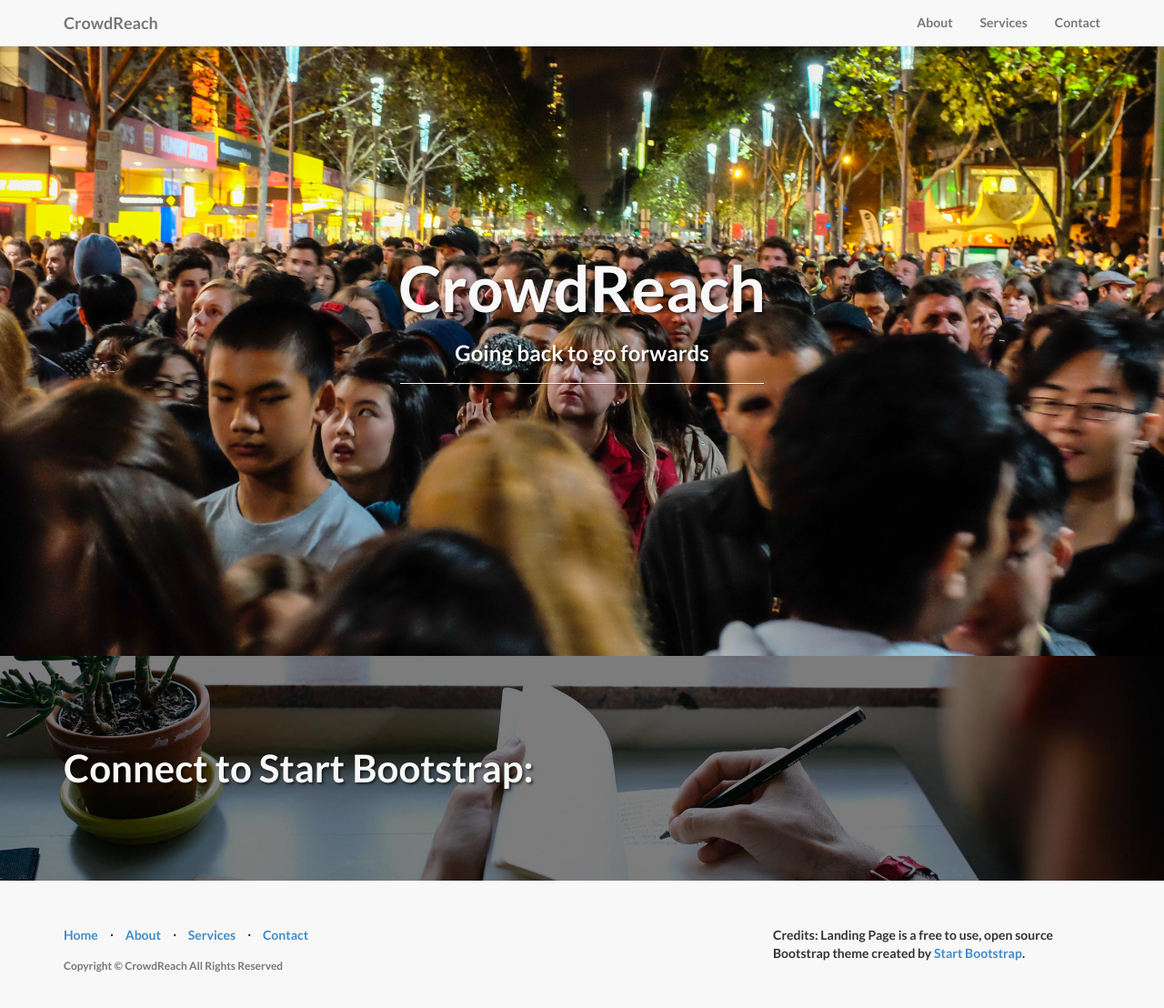
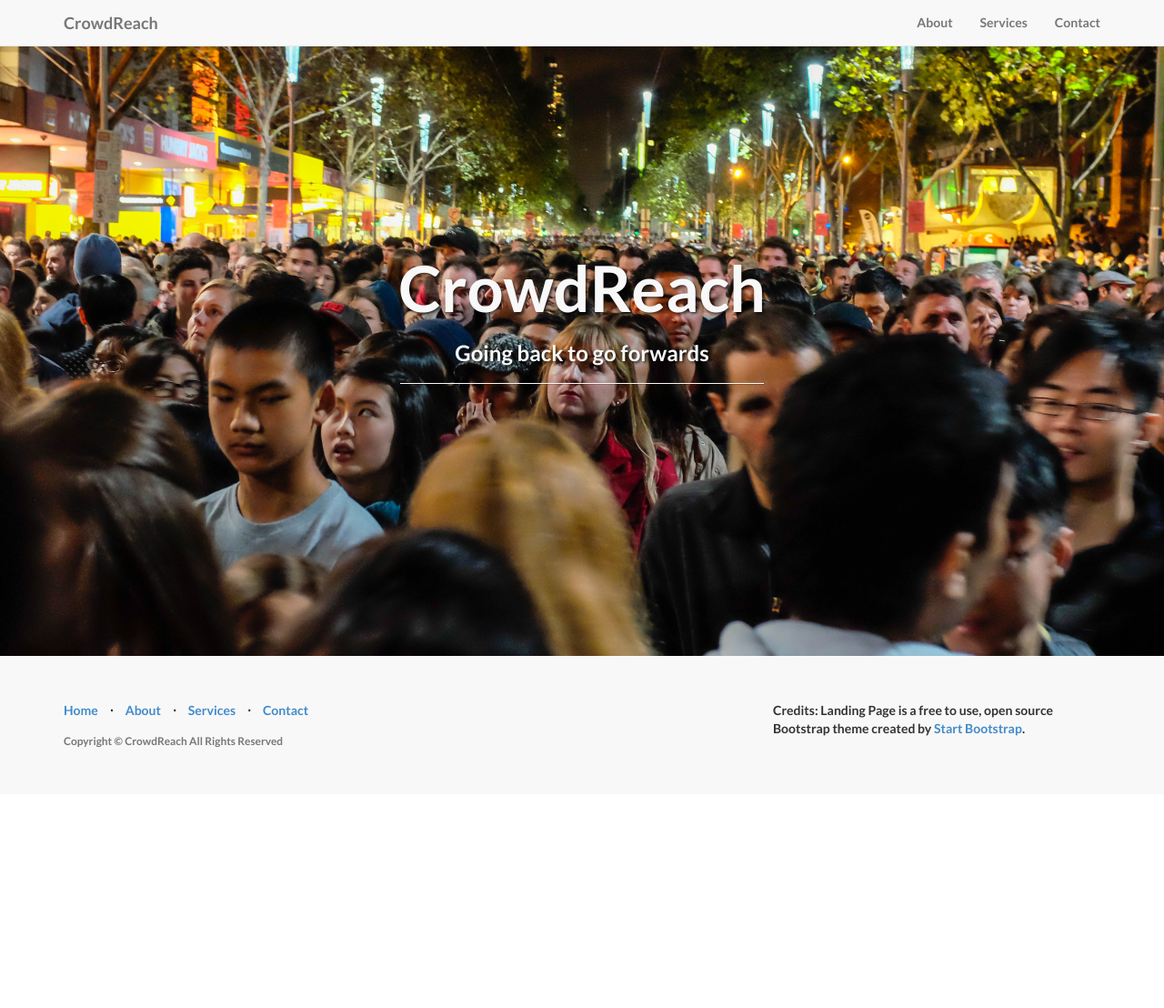
Before and after one commit to crowdreach/crowdreach.github.io, a Jekyll site: the page built from index.html, in a window 1280 px wide and 1120 px high. Shown: the top 1108 px of the window at 91% size. Built offline with Jekyll 4.4.1, drawn with Linux system fonts in a browser that asks for light colours.

Commit message:
update 8

```diff
--- a/_layouts/default.html
+++ b/_layouts/default.html
@@ -4,7 +4,7 @@
 
 	<body>
 		{% include header.html %}
-		{% include contact.html %}
 		{% include footer.html %}
+		{% include js.html %}
 	</body>
 </html>
```
